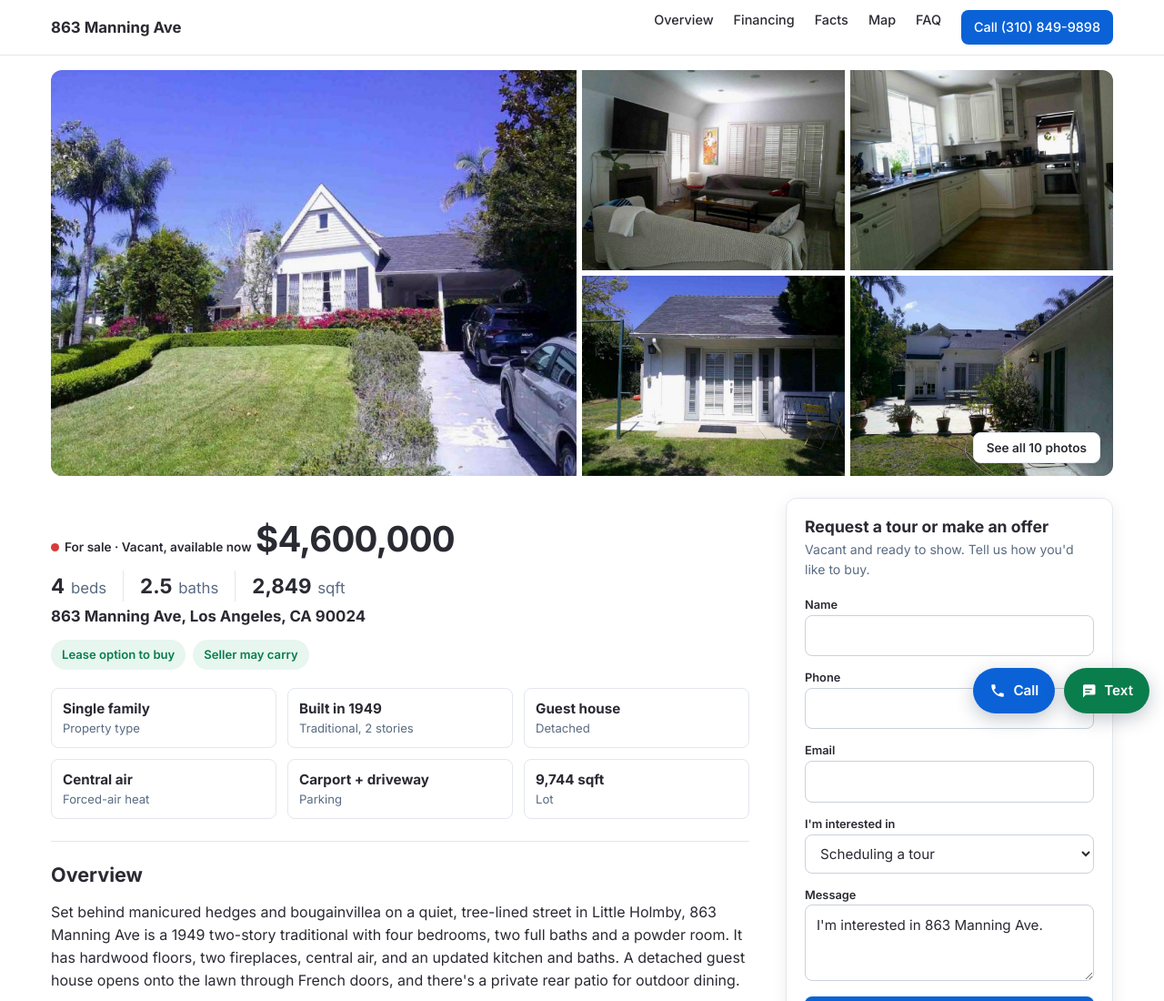
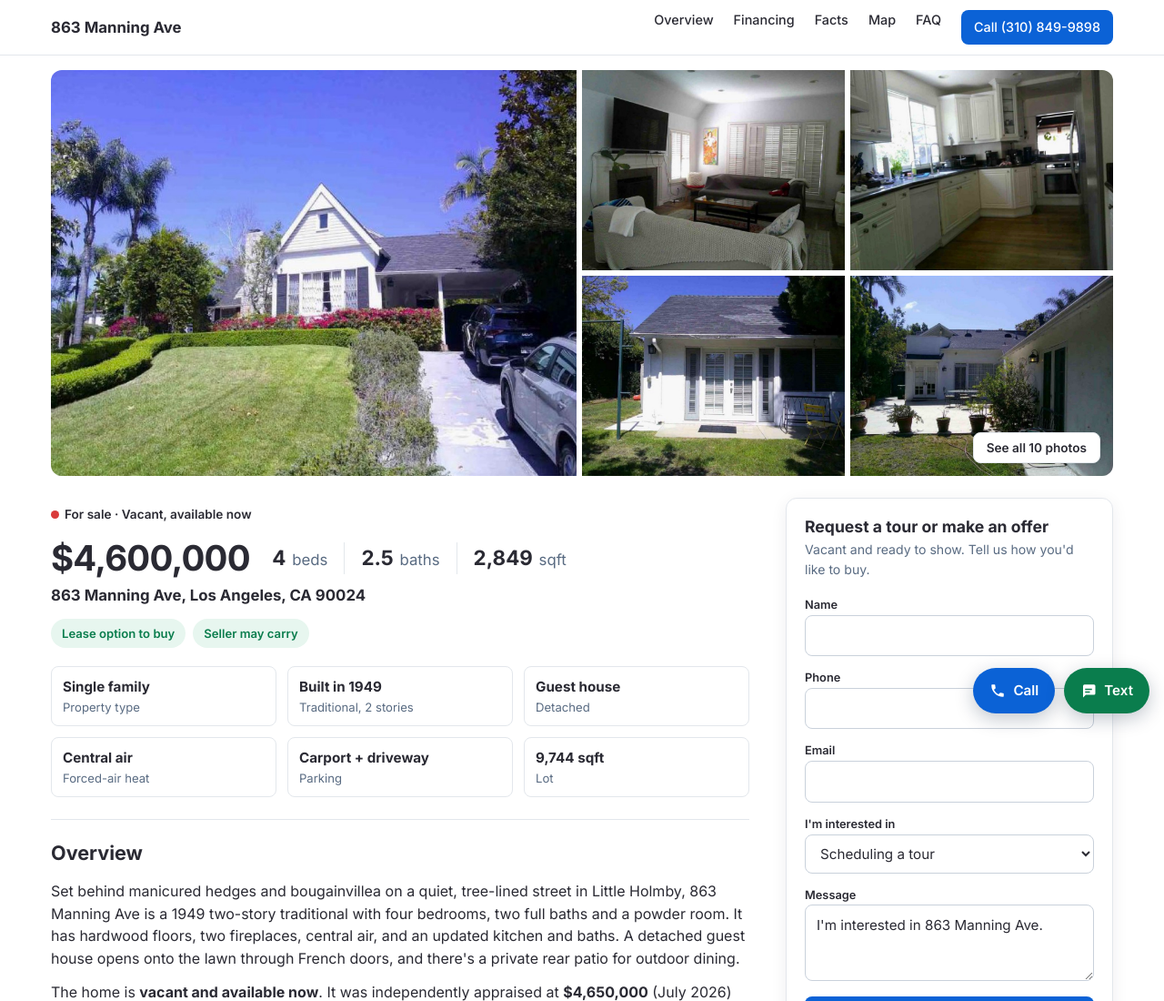
Before and after one commit to samkw310-alt/863manning.com, a plain HTML site: page index.html in a window 1280 px wide. Shown: the top 1100 px of the page at 91% size. Drawn offline with Linux system fonts and the light colour scheme.

Commit message:
Put status on its own line
Co-Authored-By: Claude Opus 5.5 <noreply@anthropic.com>

```diff
--- a/index.html
+++ b/index.html
@@ -171,7 +171,7 @@ h2{font-size:1.35rem;font-weight:700;margin-bottom:16px}
 .section:last-child{border-bottom:0}
 
 /* summary */
-.status{display:inline-flex;align-items:center;gap:6px;font-size:.85rem;font-weight:600;color:var(--ink)}
+.status{display:flex;align-items:center;gap:6px;font-size:.85rem;font-weight:600;color:var(--ink)}
 .status::before{content:"";width:9px;height:9px;border-radius:50%;background:#d93b3b}
 .price{font-size:2.4rem;font-weight:700;margin:8px 0 0;letter-spacing:-.02em;display:inline-block;margin-right:20px}
 .stats{display:inline-flex;flex-wrap:wrap;gap:4px 18px;font-size:1.05rem;margin:4px 0 6px;vertical-align:6px}
```
